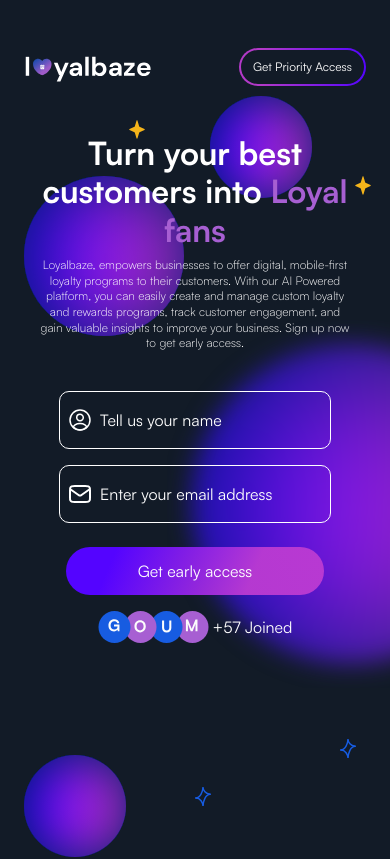
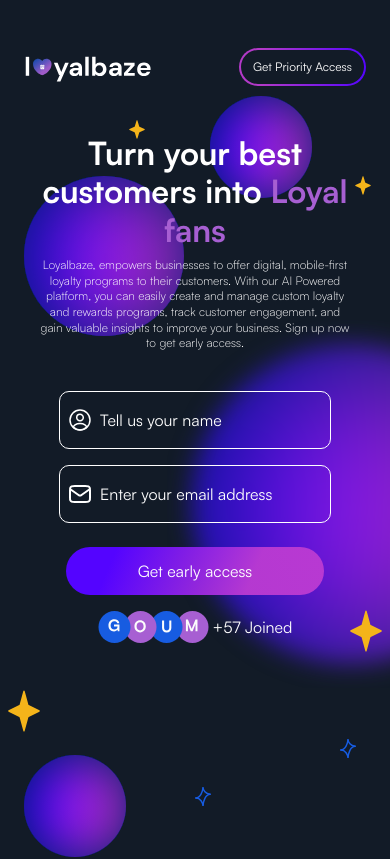
Before and after one commit to Bolurx07/Loyalbase, a React (Create React App) app: page / in a window 390 px wide. Shown: the top 859 px of the page. Built offline with nearby package versions, Linux system fonts and the light colour scheme.

Commit message:
Project Completed

```diff
--- a/src/Components/Heroform/Heroform.css
+++ b/src/Components/Heroform/Heroform.css
@@ -17,7 +17,6 @@
 
 #name::placeholder, #email::placeholder, #name:focus, #email:focus{
     color: #ffffff;
-    /* font-family: 'Satoshi-Bold'; */
 }
 
 .error-icon{
--- a/src/Components/Heroform/Heroform.jsx
+++ b/src/Components/Heroform/Heroform.jsx
@@ -3,8 +3,6 @@
 import Button from '../Button';
 import { useFormik } from 'formik';
 import { basicSchema } from '../../Schemas';
-import { HiCheckCircle } from 'react-icons/hi';
-import { MdCancel } from 'react-icons/md';
 import { useState, useEffect } from 'react';
 import MyVerticallyCenteredModal from '../PopUp/PopUp';
 
@@ -12,7 +10,7 @@
 const onSubmit = async (values, actions) => {
     // console.log(values);
     // console.log(actions);
-    await new Promise((resolve) => setTimeout(resolve, 10000));
+    await new Promise((resolve) => setTimeout(resolve, 7000));
     actions.resetForm()
 
 }
@@ -56,7 +54,6 @@
                 inputOnChange={handleChange}
                 inputOnBlur={handleBlur}
             />
-        {/* {errors.name && touched.name ? <span className='error-icon'><MdCancel color='red'/></span>  : <span className='error-icon'><HiCheckCircle color='purple'/></span>}   */}
         {errors.name && touched.name && <p className='error'>{errors.name}</p>}
         <Input
                 inputType={'email'}
@@ -66,13 +63,9 @@
                 inputOnChange={handleChange}
                 inputOnBlur={handleBlur}
         />
-        {/* {errors.email && touched.email ? <span className='error-icon'><MdCancel color='red'/></span> : <span className='error-icon'><HiCheckCircle color='purple'/></span>} */}
         {errors.email && touched.email && <p className='error'>{errors.email}</p>}
 
         <Button btnText={'Get early access'} btnClass={'herobtn'} />
-
-        {/* {isSubmitting = () => setModalShow(true)} */}
-
         <div>
             <MyVerticallyCenteredModal
                 show={modalShow}
--- a/src/Pages/Style.css
+++ b/src/Pages/Style.css
@@ -225,18 +225,28 @@
     }
 
     .star3{
-        bottom: -9rem;
+        bottom: 12rem;
     }
 
     .star4{
-        bottom: -13rem;
+        bottom: 3rem;
     }
 
 }
 
+
+
 @media screen and (max-width: 900px) {
     .sect2{
         flex-wrap: wrap;
+    }
+
+    .star5{
+        left: 1rem;
+    }
+
+    .star6{
+        display: none;
     }
 
     .contentdiv{
@@ -314,10 +324,6 @@
         left: 1rem;
     }
 
-    .star6{
-        display: none;
-    }
-
     .star7{
         right: 8px;
         width: 2rem;
@@ -361,13 +367,12 @@
 
     .star3{
         width: 2rem;
-        bottom: -6rem;
         right: 8px;
     }
 
     .star4{
         width: 2rem;
-        bottom: -9rem;
+        bottom: 7rem;
         left: 8px;
     }
 
@@ -407,7 +412,7 @@
     }
 }
 
-@media screen and (max-width: 315px) {
+@media screen and (max-width: 320px) {
     .headerlogo{
         width: 6rem;
     }
@@ -420,4 +425,18 @@
     .myfooter p{
         font-size: 0.75rem;
     }
+    .star1{
+        top: 6.5rem;
+    }
+    .star3{
+        bottom: -3rem;
+    }
+
+    .star4{
+        bottom: -10rem;
+    }
+
+    .myfooter{
+        flex-direction: column;
+    }
 }
```
